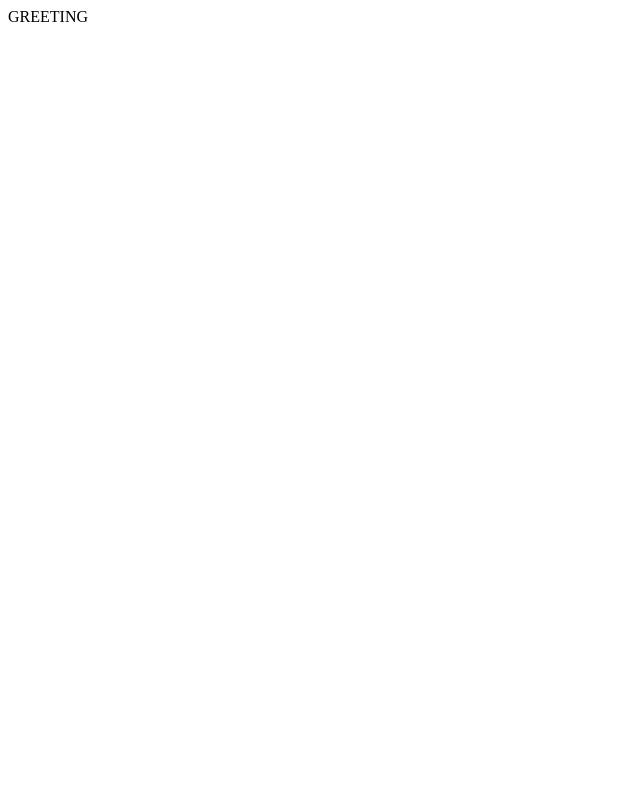
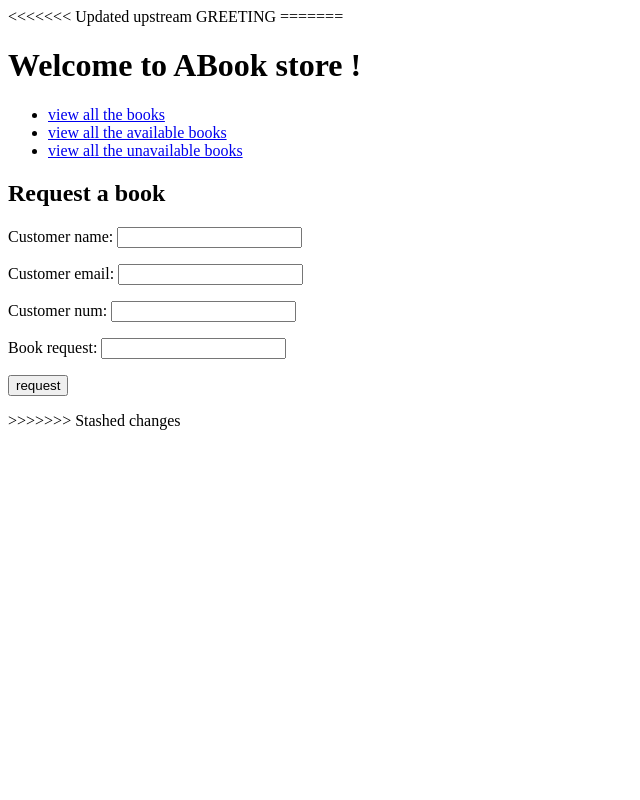
Before and after one commit to mis350-s21/final-project-final-project-ab, a Django app: page /bookstore/ in a window 1280 px wide. Before the commit the part shown is almost empty. Shown: the whole page, without its empty margins (0-640 px from the left). Run offline with Django 3.2, Linux system fonts and the light colour scheme.

Commit message:
request form

```diff
--- a/finalprojectab/bookstore/admin.py
+++ b/finalprojectab/bookstore/admin.py
@@ -1,6 +1,6 @@
 from django.contrib import admin
 
-from .models import Book , Author , Customer
+from .models import Book , Author , Customer, Request
 
 # Register your models here.
 
@@ -15,7 +15,9 @@ class BookAdmin(admin.ModelAdmin):
 class CustomerAdmin(admin.ModelAdmin):
     list_display = ("customer_name" , "customer_email" , "customer_num" , "customer_address")
 
-
+class RequestAdmin(admin.ModelAdmin):
+    list_display = ("customer_name" , "customer_email" , "customer_num" , "book_request")
 
 admin.site.register(Book , BookAdmin)
 admin.site.register(Customer , CustomerAdmin)
+admin.site.register(Request , RequestAdmin)
--- a/finalprojectab/bookstore/forms.py
+++ b/finalprojectab/bookstore/forms.py
@@ -1 +1,9 @@
-#test
+from django import forms
+from django.forms import fields, widgets
+
+from . import models
+
+class RequestForm(forms.ModelForm):
+    class Meta:
+        model = models.Request
+        fields = ['customer_name' , 'customer_email' , 'customer_num' , 'book_request']
--- a/finalprojectab/bookstore/models.py
+++ b/finalprojectab/bookstore/models.py
@@ -35,6 +35,10 @@ class Customer(models.Model):
     customer_num = models.IntegerField(null=False)
     customer_address = models.CharField(max_length= 100 , null=False)
 
-
+class Request(models.Model):
+    customer_name = models.CharField(max_length=50 , null=False)
+    customer_email = models.EmailField()
+    customer_num = models.IntegerField(null=False)
+    book_request = models.CharField(max_length=100 , null=False)
 # this is a test
 # part 2
--- a/finalprojectab/bookstore/templates/greeting.html
+++ b/finalprojectab/bookstore/templates/greeting.html
@@ -1,3 +1,28 @@
+<<<<<<< Updated upstream
 <html>
     <head> GREETING </head>
+=======
+<!DOCTYPE html>
+<html lang="en">
+<head>
+    <meta charset="UTF-8">
+    <meta http-equiv="X-UA-Compatible" content="IE=edge">
+    <meta name="viewport" content="width=device-width, initial-scale=1.0">
+    <title>greeting</title>
+</head>
+<body>
+    <h1> Welcome to ABook store !</h1>
+    <ul>
+        <li><a href="/bookstore/all_books/">view all the books </a></li>
+        <li><a href="/bookstore/available_books/">view all the available books </a></li>
+        <li><a href="/bookstore/unavailable_books/">view all the unavailable books </a></li>
+    </ul>
+    <h2>Request a book </h2>
+    <form action="" method="post">
+        {% csrf_token%}
+        {{form.as_p}}
+        <input type="submit" value="request">
+    </form>
+</body>
+>>>>>>> Stashed changes
 </html>
--- a/finalprojectab/bookstore/urls.py
+++ b/finalprojectab/bookstore/urls.py
@@ -3,7 +3,7 @@ from django.urls import path
 from . import views
 
 urlpatterns = [
-    path('', views.greeting),
+    path('', views.greeting , name="greeting"),
     path('all_books/', views.all_books_list),
     path('available_books/', views.available_books_list),
     path('unavailable_books/', views.unavailable_books_list),
--- a/finalprojectab/bookstore/views.py
+++ b/finalprojectab/bookstore/views.py
@@ -1,10 +1,16 @@
-from django.shortcuts import render
+from django.shortcuts import redirect, render
 
 from .models import Book
+from .forms import RequestForm
 # Create your views here.
 
 def greeting(request):
     data={}
+    br = RequestForm(request.POST or None )
+    if br.is_valid():
+        br.save()
+        return redirect("greeting")
+    data = {'form' : br}
     return render(request , 'greeting.html' , context=data)
 
 def all_books_list(request):
```
Also changed, not shown: finalprojectab/bookstore/migrations/0002_request.py (added).
